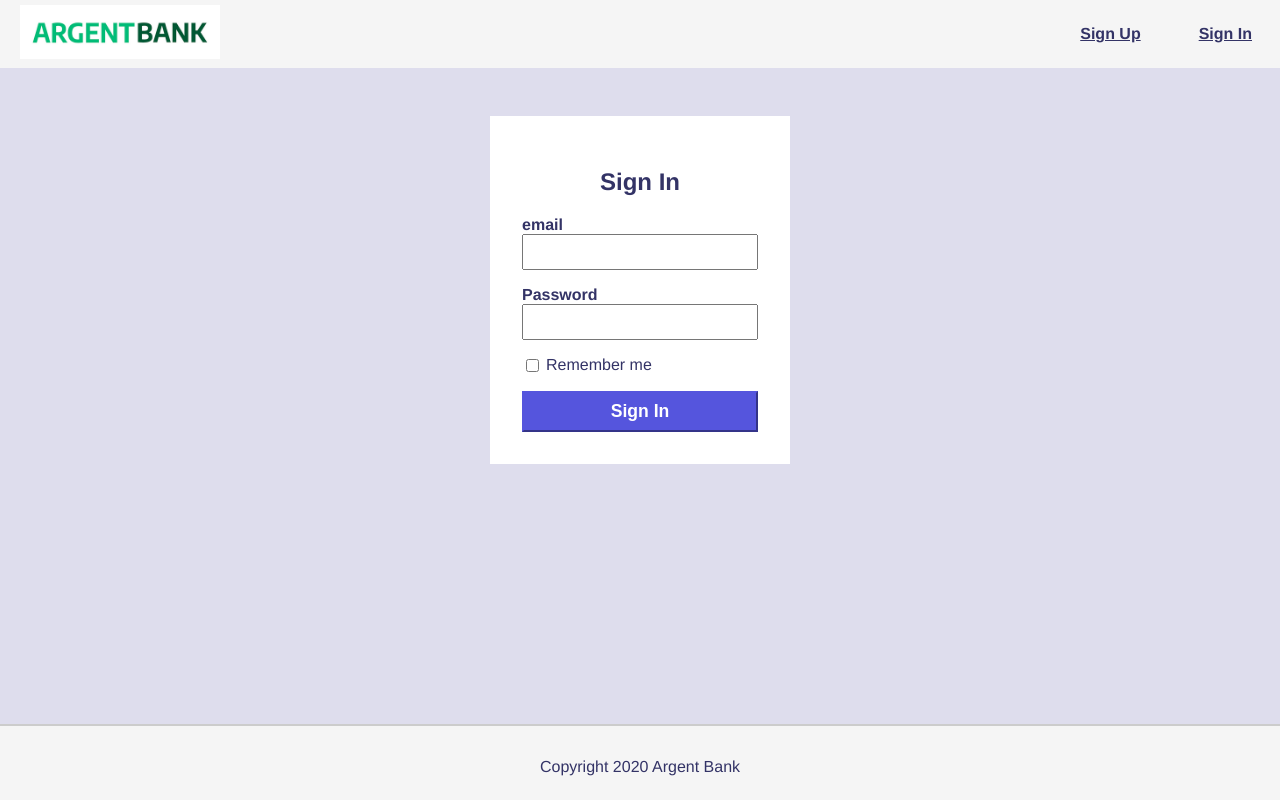
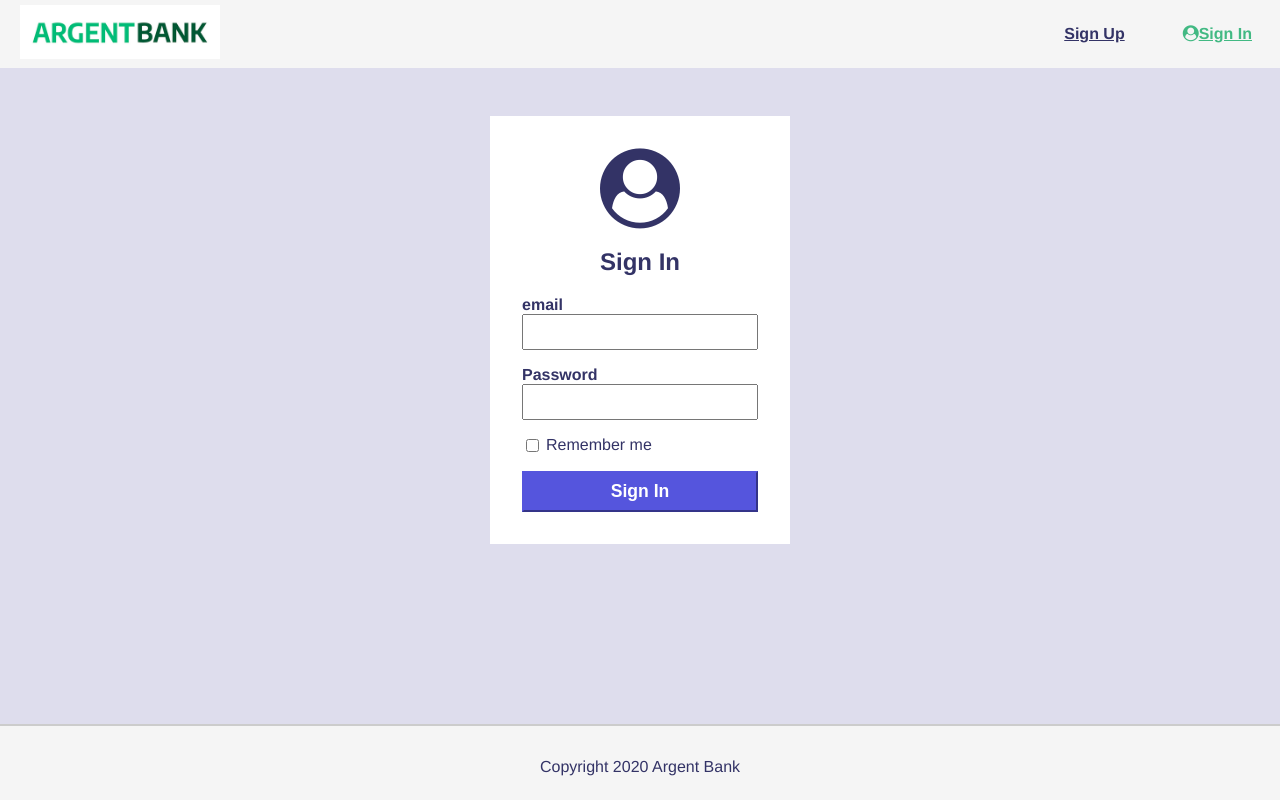
Before and after one commit to manutuli/ArgentBank_front, a React (Vite) app in the folder argentBank/: page /login in a window 1280 px wide. Built offline with nearby package versions, Linux system fonts and the light colour scheme.

Commit message:
bootstrap

```diff
--- a/argentBank/index.html
+++ b/argentBank/index.html
@@ -2,8 +2,12 @@
 <html lang="en">
   <head>
     <meta charset="UTF-8" />
+    <meta name="viewport" content="width=device-width, initial-scale=1.0" />
     <link rel="icon" type="image/svg+xml" href="/assets/img/icon-money.png" />
-    <meta name="viewport" content="width=device-width, initial-scale=1.0" />
+    <link
+      rel="stylesheet"
+      href="https://stackpath.bootstrapcdn.com/font-awesome/4.7.0/css/font-awesome.min.css"
+    />
     <title>Argent Bank</title>
   </head>
   <body>
--- a/argentBank/src/App.jsx
+++ b/argentBank/src/App.jsx
@@ -22,15 +22,20 @@ export function App() {
         <div className="main-nav-item">
           {
             user.isLogged
-            ? <NavLink to="/profile" ><p>{user.data.firstName}</p></NavLink>
-            : <NavLink to="/signup" ><p>Sign Up</p></NavLink>
+            ? <NavLink to="/profile" >{user.data.firstName}</NavLink>
+            : <NavLink to="/signup" >Sign Up</NavLink>
           }
         </div>
         <div className="main-nav-item">
           {
             user.isLogged
             ? <LogoutBtn/>
-            : <NavLink to="/login" ><p>Sign In</p></NavLink>
+            : <>
+            <NavLink to="/login" >
+            <i className="fa fa-user-circle"></i>
+            Sign In
+            </NavLink>
+            </>
           }
         </div>
       </div>
--- a/argentBank/src/components/EditNameForm.jsx
+++ b/argentBank/src/components/EditNameForm.jsx
@@ -5,7 +5,7 @@ import { editNameFormValidation } from "../utils/editNameFormValidation"
 import { useNavigate } from "react-router-dom"
 
 export function EditNameForm({
-    isFormHidden,
+    // isFormHidden,
     onFormHidden,
 }){
     const dispatch = useDispatch()
@@ -30,8 +30,8 @@ export function EditNameForm({
             try {
                 const response = await fetch(request)
                 const res = await response.json()
-                const {id, email, firstName, lastName,} = res.body
-                console.log("new credentials : ", email, id, firstName, lastName)
+                const {firstName, lastName,} = res.body
+                // console.log("new credentials : ", firstName, lastName)
                 dispatch(createUser({
                     ...user,
                     data: {
@@ -45,13 +45,11 @@ export function EditNameForm({
             }
         }
         fetchName()
+        onFormHidden(true)
     }
     return (
         <>
-        {isFormHidden
-        // isSuccess
-        ? <p>Your last name is {user.data.lastName} !</p>
-        : <section className="edit-name-wrapper">
+        { <section className="edit-name-wrapper">
             <i className="fa fa-user-circle sign-in-icon"></i>
             {/* <h2>Please enter your name : </h2> */}
             <form  onSubmit={submit}>
@@ -73,15 +71,15 @@ export function EditNameForm({
             </form>
         </section>
         }
-        {isFormHidden
+        {/* {isFormHidden
         // isSuccess
          && <div className="" ><button className="edit-button" onClick={()=>onFormHidden(false)}>Edit Name</button></div>
-        }
+        } */}
         </>
     )
 }
 EditNameForm.propTypes = {
-    isFormHidden: PropTypes.bool,
+    // isFormHidden: PropTypes.bool,
     onFormHidden: PropTypes.func,
 };
 // export default EditNameForm;
--- a/argentBank/src/components/LogoutBtn.jsx
+++ b/argentBank/src/components/LogoutBtn.jsx
@@ -1,5 +1,6 @@
 import { useDispatch, useSelector } from "react-redux"
 import { useNavigate } from "react-router-dom"
+// import { NavLink } from "react-router-dom"
 import {
     createToken,
     createUser,
@@ -19,6 +20,8 @@ export function LogoutBtn () {
         navigate("/", {replace: true})
     }
     return (
-        <div className="logout-btn-container"><p onClick={disconnect} >Log Out</p></div>
+        <a className="logout-btn-container" onClick={disconnect} > Log Out
+            {/* <div ><p onClick={disconnect} >Log Out</p></div> */}
+        </a>
     )
 }
--- a/argentBank/src/pages/Landing.jsx
+++ b/argentBank/src/pages/Landing.jsx
@@ -2,7 +2,7 @@ export const Landing = () => {
     return (
         <main>
         <div className="hero">
-        <img src="./assets/img/bank-tree.jpeg" alt="bank tree" className="feature-tree" />
+        {/* <img src="./assets/img/bank-tree.jpeg" alt="bank tree" className="feature-tree" /> */}
           <section className="hero-content">
             <h2 className="sr-only">Promoted Content</h2>
             <p className="subtitle">No fees.</p>
--- a/argentBank/src/pages/Login.jsx
+++ b/argentBank/src/pages/Login.jsx
@@ -13,10 +13,11 @@ export function Login() {
         e.preventDefault()
         const form = loginFormValidation(e.target)
         const isRemember = form.isRemember
+        const session = window.sessionStorage
         const url = "http://localhost:3001/api/v1/user/login"
         const fetchToken = async () => {
             try {
-                if (user.token) controller.abort()
+                if (user.token) controller.abort();
                 const response = await fetch(new Request(url, {
                         method : "POST",
                         headers : {
@@ -29,7 +30,7 @@ export function Login() {
                 const res = await response.json()
                 const {...token} = res.body
                 if (isRemember === true) {
-                    window.sessionStorage.setItem("token", token.token)
+                    session.setItem("token", token.token)
                 }
                 dispatch(createToken({...user, ...token}))
                 navigate('/profile', {replace: true})
--- a/argentBank/src/style/main.css
+++ b/argentBank/src/style/main.css
@@ -55,9 +55,13 @@ body, #root {
   color: var(--color-gray-dark);
 }
 
+.main-nav a.active {
+  color: #42b983;
+}
+/*
 .main-nav a.router-link-exact-active {
   color: #42b983;
-}
+} */
 
 .main-nav-content {
   display: flex;
@@ -83,7 +87,7 @@ body, #root {
 }
 
 .hero {
-  background-image: url('../img/bank-tree.jpeg');
+  background-image: url('./assets/img/bank-tree.jpeg');
   background-position: 0 -50px;
   background-size: cover;
   background-repeat: no-repeat;
@@ -205,7 +209,9 @@ body, #root {
   /* border: 2px solid salmon; */
   /* background-color: var(--color-white); */
 }
-
+.logout-btn-container {
+  cursor: pointer;
+}
 /* .edit-name-content > div {
   border: 2px solid blue;
 } */
```
